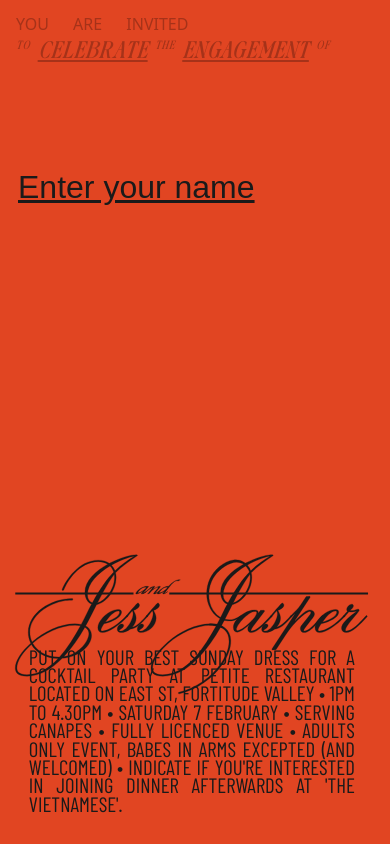
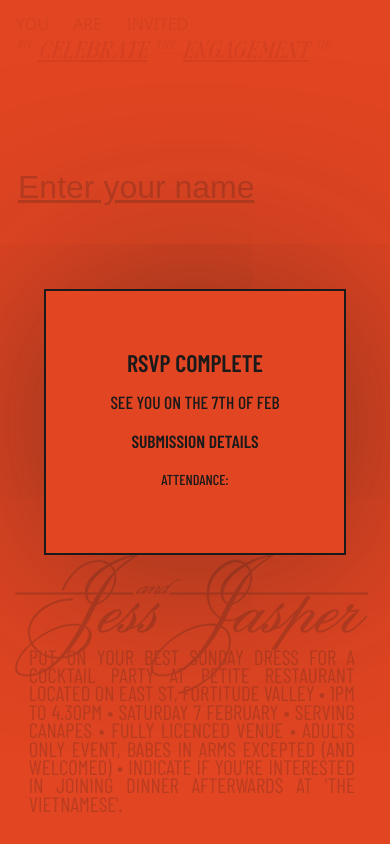
Before and after one commit to freejasper/engagement-rsvp, a React (Vite) app: page / in a window 390 px wide. Built offline with nearby package versions, Linux system fonts and the light colour scheme; no server answers; a web font is replaced by a local one.

Commit message:
Submission details included. Styling updates.

```diff
--- a/src/App.css
+++ b/src/App.css
@@ -90,7 +90,6 @@ fieldset legend {
   height: 100%;
   background-color: rgba(225, 69, 34, 0.8);
   color: var(--charcoal);
-  font-size: 2rem;
   line-height: 1.8rem;
   font-family: 'barlow condensed';
   font-weight: 500;
@@ -99,7 +98,6 @@ fieldset legend {
   z-index: 3;
 
   display: flex;
-  opacity: 0;
   justify-content: center;
   align-items: center;
 
@@ -116,9 +114,42 @@ fieldset legend {
 }
 
 .submission-message-hidden {
-  opacity: 0;
+  opacity: 1;
 }
 
 .submission-message-visible {
   opacity: 1 !important;
 }
+
+.bold {
+  font-weight: 600;
+}
+
+#submission-box p {
+  margin-top: 10px;
+  margin-bottom: 10px;
+}
+
+.submission-large {
+  font-size: 2rem;
+}
+
+.submission-mid {
+  font-size: 1.3rem;
+}
+
+.submission-small {
+  font-size: 1rem;
+}
+
+@media screen and (max-width: 450px) {
+  .submission-large {
+    font-size: 1.5rem;
+  }
+  .submission-mid {
+    font-size: 1.1rem;
+  }
+  .submission-small {
+    font-size: 0.9rem;
+  }
+}
--- a/src/App.jsx
+++ b/src/App.jsx
@@ -135,19 +135,8 @@ function App() {
         }).catch(console.error);
 
         console.log('Submit complete', newData);
-        // reset states
+
         setListData(newData);
-        setMatchedName('');
-        setPlusOne('');
-        setStep(1);
-        setAttendance('');
-        setPlusOneAttendance('');
-        setDinnerAttendance('');
-        setDinnerPlusOneAttendance('');
-        setAttendanceComplete(false);
-        setDinnerAttendanceComplete(false);
-        setDinnerInvite(false);
-
         setSubmitComplete(true);
 
         return newData;
@@ -164,34 +153,34 @@ function App() {
     }
   }, [submitComplete]);
 
-  // LOGGING STATES
-  useEffect(() => {
-    console.log('Attendance status:', attendance);
-  }, [attendance]);
+  // // LOGGING STATES
+  // useEffect(() => {
+  //   console.log('Attendance status:', attendance);
+  // }, [attendance]);
 
-  useEffect(() => {
-    console.log('Plus one attendance status:', plusOneAttendance);
-  }, [plusOneAttendance]);
+  // useEffect(() => {
+  //   console.log('Plus one attendance status:', plusOneAttendance);
+  // }, [plusOneAttendance]);
 
-  useEffect(() => {
-    console.log('Dinner status:', dinnerAttendance);
-  }, [dinnerAttendance]);
+  // useEffect(() => {
+  //   console.log('Dinner status:', dinnerAttendance);
+  // }, [dinnerAttendance]);
 
-  useEffect(() => {
-    console.log('Plus One Dinner status:', dinnerPlusOneAttendance);
-  }, [dinnerPlusOneAttendance]);
+  // useEffect(() => {
+  //   console.log('Plus One Dinner status:', dinnerPlusOneAttendance);
+  // }, [dinnerPlusOneAttendance]);
 
-  useEffect(() => {
-    console.log('Plus one:', plusOne);
-  }, [plusOne]);
+  // useEffect(() => {
+  //   console.log('Plus one:', plusOne);
+  // }, [plusOne]);
 
-  useEffect(() => {
-    console.log('listData:', listData)
-  }, [listData]);
+  // useEffect(() => {
+  //   console.log('listData:', listData)
+  // }, [listData]);
 
-  useEffect(() => {
-    console.log('List SHA:', listSha);
-  }, [listSha]);
+  // useEffect(() => {
+  //   console.log('List SHA:', listSha);
+  // }, [listSha]);
 
   if (loading) {
     return (
@@ -229,7 +218,21 @@ function App() {
         dinnerAttendanceComplete={dinnerAttendanceComplete}
         setDinnerAttendanceComplete={setDinnerAttendanceComplete}
         submitForm={submitForm} />
-        {submitComplete && <div id="submit-complete-message" ref={submitMessageRef} class="submission-message-hidden"><div id="submission-box">RSVP submission complete <br></br>See you on the 7th of Feb</div></div>}
+        {//submissionComplete &&
+          <div id="submit-complete-message" ref={submitMessageRef} class="submission-message-hidden">
+            <div id="submission-box">
+              <p className="submission-large bold">RSVP complete</p>
+              <p className="submission-mid">See you on the 7th of Feb</p>
+              <div id="submission-details">
+                <p className="submission-mid bold">Submission Details</p>
+                <p className="submission-small">{matchedName}</p>
+                <p className="submission-small">Attendance: {attendance}</p>
+                {dinnerInvite && <p className="submission-small">Dinner Attendance: {dinnerAttendance}</p>}
+                {plusOne && <p className="submission-small">{plusOne} Attendance: {plusOneAttendance}</p>}
+                {plusOne && dinnerInvite && <p className="submission-small">{plusOne} Dinner Attendance: {dinnerPlusOneAttendance}</p>}
+              </div>
+            </div>
+          </div>}
     </div>
   )
 }
```
